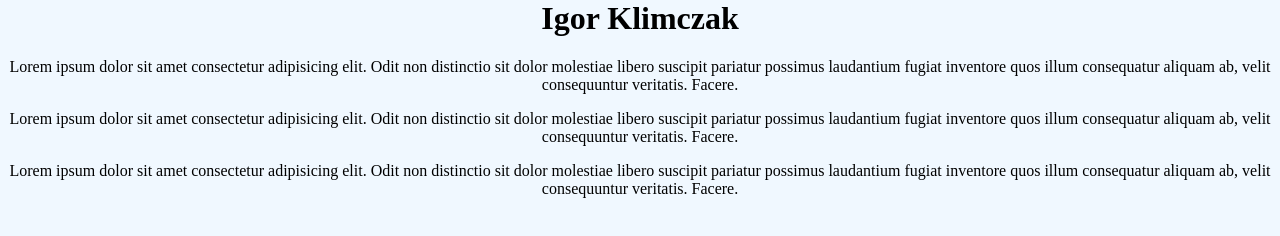
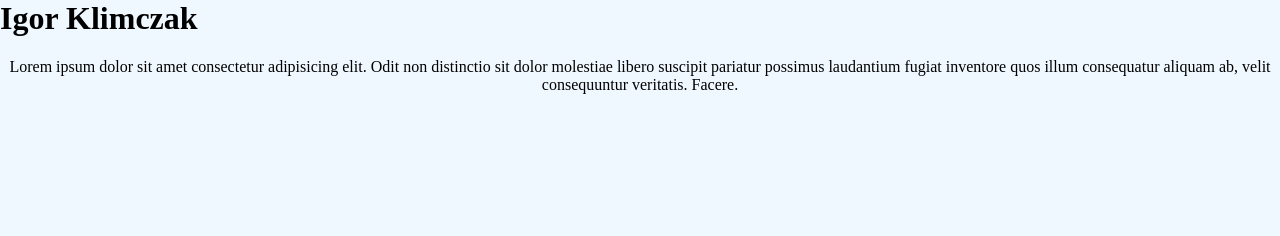
Before and after one commit to ionkal/ionkal.github.io, a plain HTML site: page index.html in a window 1280 px wide. Drawn offline with Linux system fonts and the light colour scheme.

Commit message:
Update index.html

```diff
--- a/index.html
+++ b/index.html
@@ -4,11 +4,14 @@
     <meta name="viewport" content="width=device-width, initial-scale=1.0">
     <title>Document</title>
     <link rel="stylesheet" href="styles.css">
+    <style>
+        h1{
+            text-align: left;
+        }
+    </style>
 </head>
 <body>
     <h1> Igor Klimczak </h1>
     <p> Lorem ipsum dolor sit amet consectetur adipisicing elit. Odit non distinctio sit dolor molestiae libero suscipit pariatur possimus laudantium fugiat inventore quos illum consequatur aliquam ab, velit consequuntur veritatis. Facere.</p>
-    <p> Lorem ipsum dolor sit amet consectetur adipisicing elit. Odit non distinctio sit dolor molestiae libero suscipit pariatur possimus laudantium fugiat inventore quos illum consequatur aliquam ab, velit consequuntur veritatis. Facere.</p>
-    <p> Lorem ipsum dolor sit amet consectetur adipisicing elit. Odit non distinctio sit dolor molestiae libero suscipit pariatur possimus laudantium fugiat inventore quos illum consequatur aliquam ab, velit consequuntur veritatis. Facere.</p>
 </body>
 </html>
```
